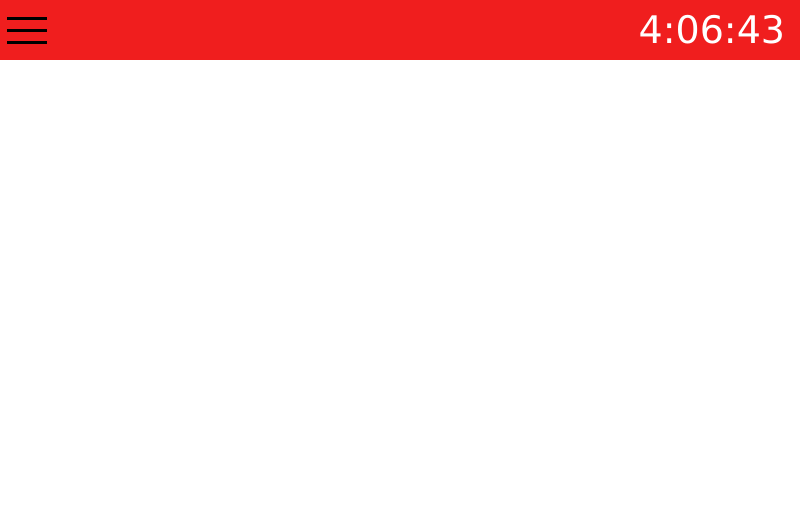
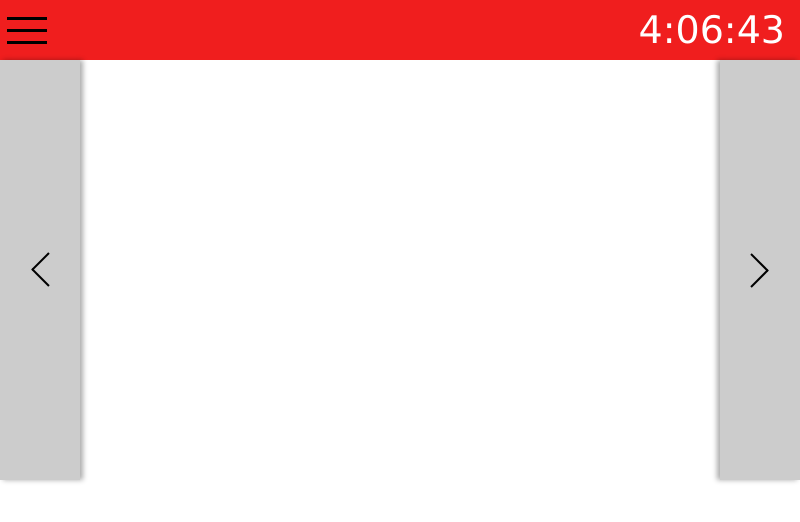
Before and after one commit to CanadaJ/heat-of-my-meat-electron, an Electron app: page index.html in a window 800 px wide. Drawn offline with Linux system fonts and the light colour scheme.

Commit message:
l/r things

```diff
--- a/css/styles.css
+++ b/css/styles.css
@@ -106,6 +106,49 @@ body {
     color: #FFFFFF;
 }
 
+.main-container {
+    display: flex;
+    height: 420px;
+}
+
+.prev-temp, .next-temp {
+    height: 100%;
+    width: 80px;
+    background: rgba(0, 0, 0, .20);
+    display: flex;
+    flex-direction: column;
+    justify-content: center;
+}
+
+.prev-temp span, .next-temp span {
+    z-index: 3;
+}
+
+.prev-temp span {
+    margin-left: 30px;
+}
+
+.next-temp span {
+    margin-left: auto;
+    margin-right: 30px;
+}
+
+.prev-temp span:before, .prev-temp span:after, .next-temp span:before, .next-temp span:after {
+    width: 24px;
+    color: #000000;
+}
+
+.prev-temp {
+    align-self: flex-start;
+    box-shadow: 3px 0 5px 0 rgba(0,0,0,0.33);
+
+}
+
+.next-temp {
+    margin-left: auto;
+    box-shadow: -3px 0 5px 0 rgba(0,0,0,0.33);
+}
+
 span.icon, div.icon-menu {
     color: #000000;
 }
--- a/index.html
+++ b/index.html
@@ -56,7 +56,12 @@
             </div>
         </div>
         <div class="main-container">
-
+            <div class="prev-temp">
+                <span class="temp-arrow icono-caretLeft"></span>
+            </div>
+            <div class="next-temp">
+                <span class="temp-arrow icono-caretRight"></span>
+            </div>
         </div>
     <script type="text/javascript" src="js/index.js"></script>
     </body>
```
